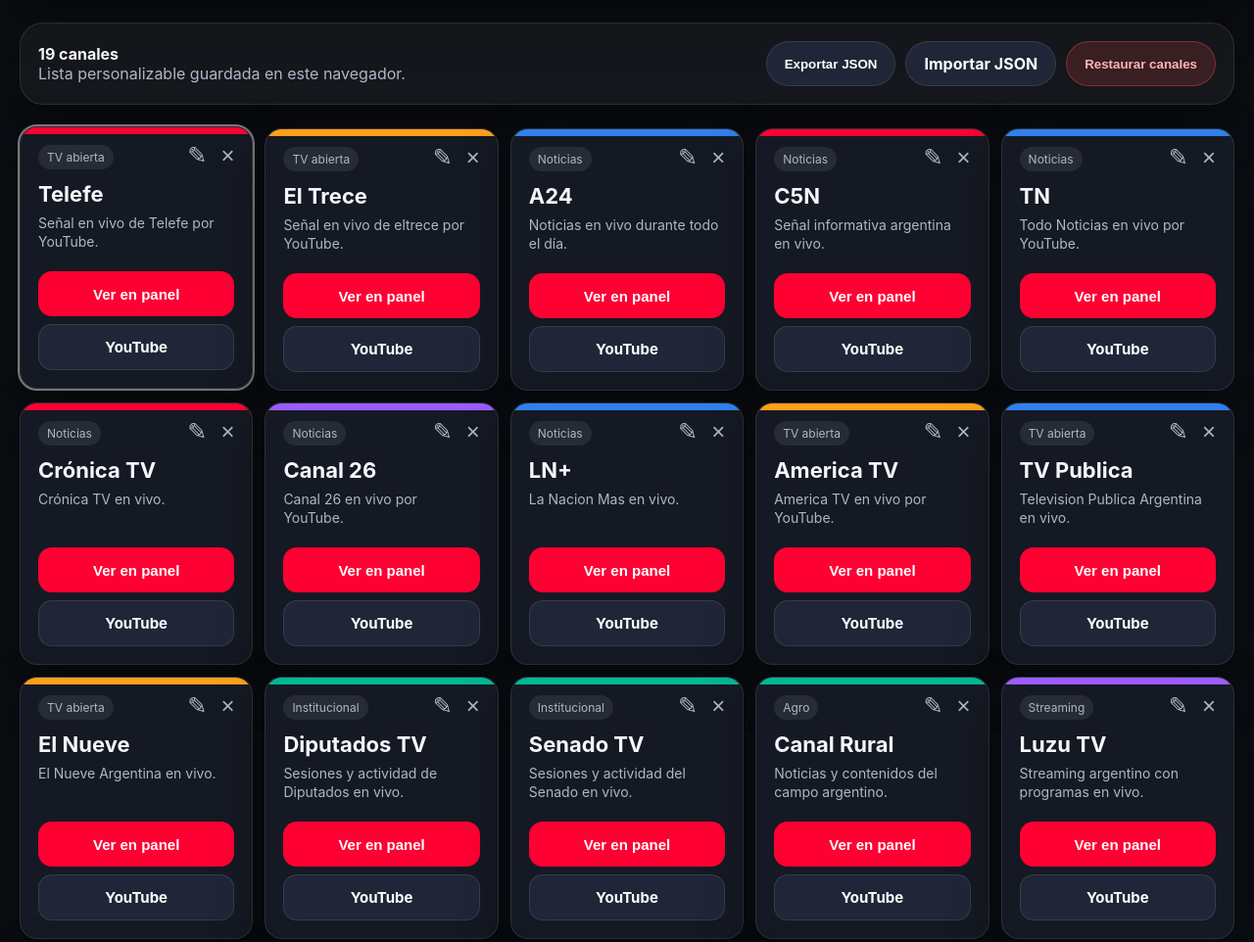
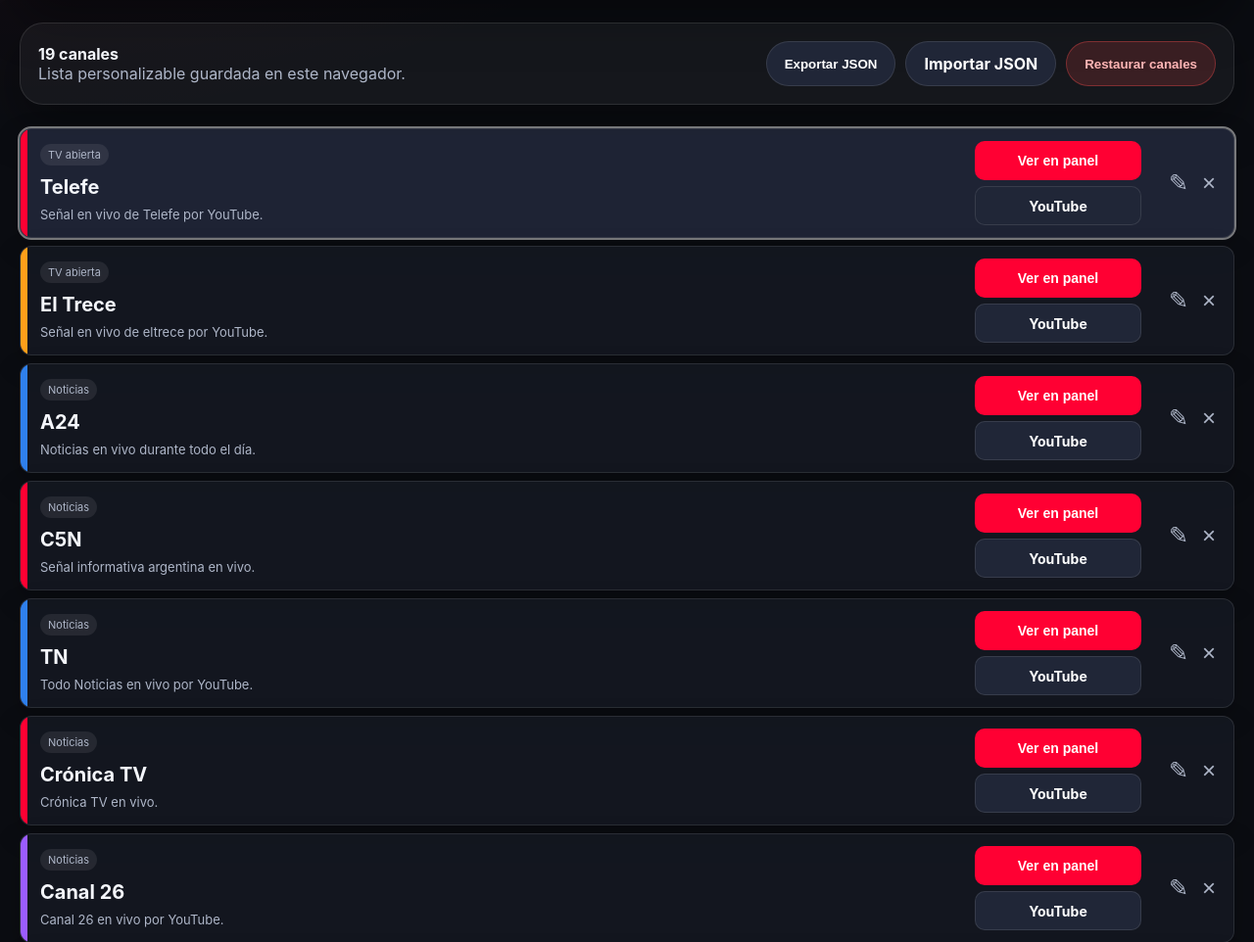
Before and after one commit to sergiodq/tv-argentina-youtube, a website: page public/index.html in a window 1280 px wide. Shown: the part 1185-2147 px from the top of the page at 98% size. Drawn offline with Linux system fonts and the light colour scheme.

Commit message:
Convierte canales en lista compacta

```diff
--- a/public/css/style.css
+++ b/public/css/style.css
@@ -59,17 +59,17 @@ h1 { font-size: 24px; }
 .danger { background: rgba(255,77,77,.16); color: #ffb6b6; border: 1px solid rgba(255,77,77,.35); }
 .fileBtn input { display: none; }
 
-.grid { display: grid; grid-template-columns: repeat(auto-fill, minmax(220px, 1fr)); gap: 12px; }
-.card { position: relative; overflow: hidden; min-height: 0; border-radius: 18px; padding: 18px; border: 1px solid var(--border); background: var(--panel); box-shadow: var(--shadow); }
-.card.active { outline: 2px solid rgba(255,255,255,.45); transform: translateY(-2px); }
-.card::before { content: ""; position: absolute; inset: 0 0 auto 0; height: 7px; background: var(--accent, var(--primary)); }
-.card .badge { display: inline-flex; padding: 5px 9px; border-radius: 999px; background: rgba(255,255,255,.08); color: var(--muted); font-size: 12px; margin-bottom: 12px; }
-.card h3 { font-size: 22px; margin-bottom: 8px; padding-right: 54px; }
-.card p { color: var(--muted); line-height: 1.35; min-height: 44px; padding-right: 0; font-size: 14px; }
-.cardActions { display: flex; flex-direction: column; gap: 8px; margin-top: 14px; }
+.grid { display: flex; flex-direction: column; gap: 8px; }
+.card { position: relative; overflow: hidden; min-height: 0; border-radius: 12px; padding: 12px 12px 12px 20px; border: 1px solid var(--border); background: rgba(21,25,35,.82); box-shadow: 0 10px 28px rgba(0,0,0,.22); display: grid; grid-template-columns: minmax(0, 1fr) 170px 68px; grid-template-areas: "badge actions menu" "title actions menu" "desc actions menu"; column-gap: 14px; align-items: center; }
+.card.active { outline: 2px solid rgba(255,255,255,.45); background: rgba(32,38,55,.94); }
+.card::before { content: ""; position: absolute; inset: 0 auto 0 0; width: 7px; background: var(--accent, var(--primary)); }
+.card .badge { grid-area: badge; width: fit-content; display: inline-flex; padding: 4px 8px; border-radius: 999px; background: rgba(255,255,255,.08); color: var(--muted); font-size: 11px; margin-bottom: 5px; }
+.card h3 { grid-area: title; font-size: 20px; margin-bottom: 3px; padding-right: 0; }
+.card p { grid-area: desc; color: var(--muted); line-height: 1.3; min-height: 0; padding-right: 0; font-size: 13px; white-space: nowrap; overflow: hidden; text-overflow: ellipsis; }
+.cardActions { grid-area: actions; display: flex; flex-direction: column; gap: 6px; margin-top: 0; }
 .iconBtn { background: transparent; border: 0; color: var(--muted); font-size: 24px; cursor: pointer; }
-.cardMenu { position: absolute; top: 14px; right: 12px; display: flex; gap: 2px; }
-.small { width: 100%; min-height: 46px; padding: 13px 14px; font-size: 15px; border-radius: 14px; }
+.cardMenu { grid-area: menu; position: static; display: flex; justify-content: flex-end; gap: 2px; }
+.small { width: 100%; min-height: 40px; padding: 10px 12px; font-size: 14px; border-radius: 10px; }
 
 .red { --accent: #ff0033; }
 .blue { --accent: #2f80ed; }
@@ -92,5 +92,8 @@ h1 { font-size: 24px; }
   .intro { margin-top: 40px; text-align: left; }
   .actions { flex-direction: column; }
   .btn { width: 100%; }
-  .grid { grid-template-columns: 1fr; }
+  .card { grid-template-columns: minmax(0, 1fr) auto; grid-template-areas: "badge menu" "title menu" "desc desc" "actions actions"; row-gap: 6px; }
+  .card p { white-space: normal; }
+  .cardActions { flex-direction: row; margin-top: 4px; }
+  .cardActions .btn { width: auto; flex: 1; }
 }
```
